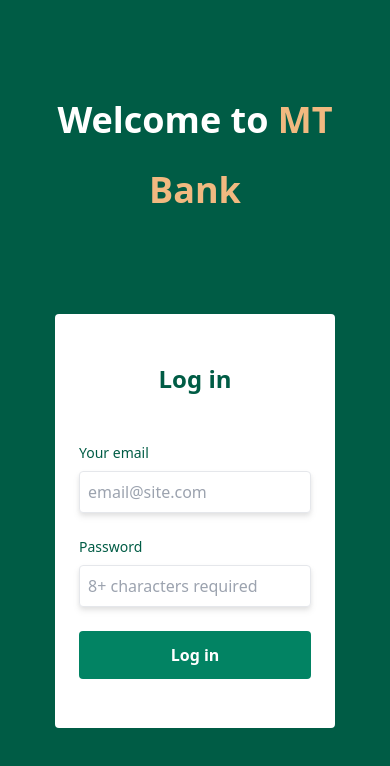
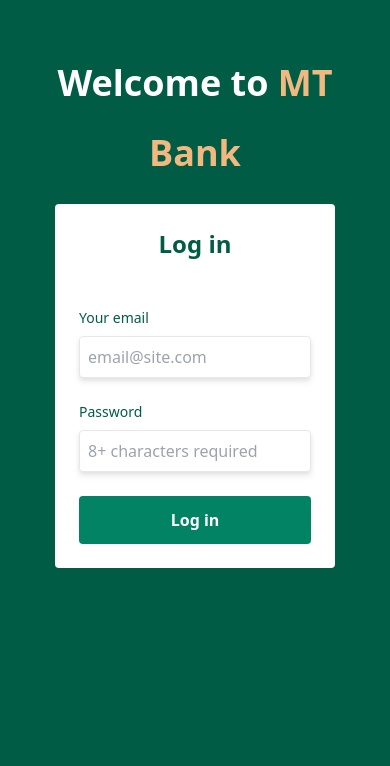
Before and after one commit to SakibAhamedKhan/MT-Bank-Simple-transaction, a plain HTML site: page index.html in a window 390 px wide. Drawn offline with nearby package versions, Linux system fonts and the light colour scheme.

Commit message:
update for responsive

```diff
--- a/index.html
+++ b/index.html
@@ -14,13 +14,13 @@
 	<header>
 
 	</header>
-	<main class="h-screen">
+	<main class="mt-20 md:mt-28 lg:mt-28">
 
-		<section class="h-screen bg-white-100 w-4/5 mx-auto p-4 md:p-8 lg:p-8 grid grid-cols-1 lg:grid-cols-2 lg:gap-14 my-auto sm:-mt-12 -mt-12  lg:mt-0">
-			<div class="title h-3/4 grid grid-cols-1 my-auto content-end lg:content-center">
+		<section class="bg-white-100 w-4/5 mx-auto p-4 md:p-8 lg:p-8 grid grid-cols-1 lg:grid-cols-2 lg:gap-14 my-auto sm:-mt-12 -mt-12  lg:mt-0">
+			<div class="title grid grid-cols-1 my-auto content-end lg:content-center">
 				<h1 class="font-bold text-4xl md:text-5xl lg:text-6xl text-center ">Welcome to <span class="font-semibold ">MT Bank</span></h1>
 			</div>
-			<div class="bg-white h-4/5 rounded grid grid-cols-1 my-auto content-center p-6 " >
+			<div class="bg-white mt-4 rounded grid grid-cols-1 my-auto content-center p-6 " >
 				<h3 class="text-2xl mb:text-4xl lg:text-4xl mb-12 text-center font-bold" style="color:#005C45">Log in</h3>
 				<form action="">
 					<p class="mb-2 text-sm" style="color:#005C45">Your email</p>
```
